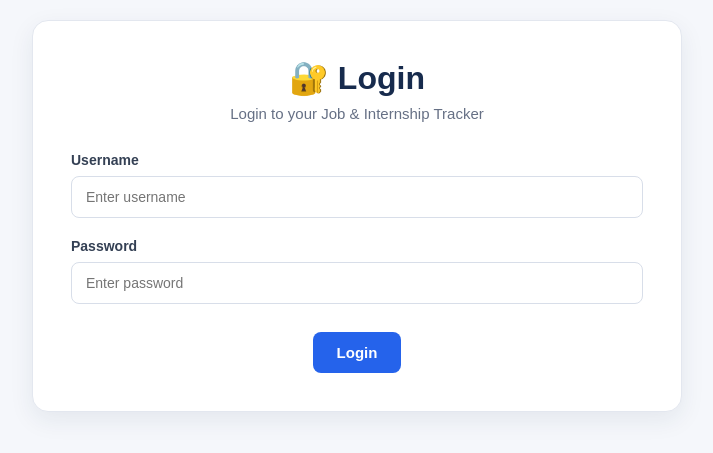
After one commit to Ramvelivela/job-internship-tracker, a Flask app: page /login in a window 1280 px wide. The commit adds this page. Shown: the top 453 px of the page, without its empty margins (283-996 px from the left). Run offline with Flask 3, Linux system fonts and the light colour scheme.

Commit message:
Add login authentication and route protection

```diff
--- a/app.py
+++ b/app.py
@@ -1,34 +1,65 @@
-from flask import Flask, render_template, request, redirect, send_from_directory
+from flask import Flask, render_template, request, redirect, send_from_directory, session
 import sqlite3
 import os
 from werkzeug.utils import secure_filename
 
 app = Flask(__name__)
+app.secret_key = "job_tracker_secret_key"
+
+def login_required():
+    if not session.get("logged_in"):
+        return redirect("/login")
+
+@app.route("/login", methods=["GET", "POST"])
+def login():
+    if request.method == "POST":
+        username = request.form["username"]
+        password = request.form["password"]
+
+        if username == "admin" and password == "1234":
+            session["logged_in"] = True
+            return redirect("/")
+
+        return "Invalid username or password"
+
+    return render_template("login.html")
+
+@app.route("/logout")
+def logout():
+    session.pop("logged_in", None)
+    return redirect("/login")
 
 
 @app.route("/")
 def home():
-    connection = sqlite3.connect("jobs.db")
-    connection.row_factory = sqlite3.Row
 
-    cursor = connection.cursor()
+        check = login_required()
+        if check:
+            return check
+        connection = sqlite3.connect("jobs.db")
+        connection.row_factory = sqlite3.Row
 
-    cursor.execute("SELECT * FROM jobs")
-    jobs = cursor.fetchall()
+        cursor = connection.cursor()
 
-    cursor.execute("SELECT * FROM internships")
-    internships = cursor.fetchall()
+        cursor.execute("SELECT * FROM jobs")
+        jobs = cursor.fetchall()
 
-    connection.close()
+        cursor.execute("SELECT * FROM internships")
+        internships = cursor.fetchall()
 
-    return render_template(
-        "index.html",
-        jobs=jobs,
-        internships=internships
-    )
+        connection.close()
+
+        return render_template(
+            "index.html",
+            jobs=jobs,
+            internships=internships
+        )
 
 @app.route("/delete-internship/<int:internship_id>")
 def delete_internship(internship_id):
+    check = login_required()
+    if check:
+        return check
     connection = sqlite3.connect("jobs.db")
     cursor = connection.cursor()
 
@@ -44,6 +75,9 @@ def delete_internship(internship_id):
 
 @app.route("/edit-internship/<int:internship_id>", methods=["GET", "POST"])
 def edit_internship(internship_id):
+    check = login_required()
+    if check:
+        return check
     connection = sqlite3.connect("jobs.db")
     connection.row_factory = sqlite3.Row
     cursor = connection.cursor()
@@ -82,6 +116,9 @@ def edit_internship(internship_id):
 
 @app.route("/add-job", methods=["GET", "POST"])
 def add_job():
+    check = login_required()
+    if check:
+        return check
     if request.method == "POST":
         company = request.form["company"]
         role = request.form["role"]
@@ -106,6 +143,9 @@ def add_job():
 
 @app.route("/add-internship", methods=["GET", "POST"])
 def add_internship():
+    check = login_required()
+    if check:
+        return check
     if request.method == "POST":
         company = request.form["company"]
         role = request.form["role"]
@@ -117,8 +157,8 @@ def add_internship():
         cursor = connection.cursor()
 
         cursor.execute("""
-            INSERT INTO internships (company, role, location, link)
-            VALUES (?, ?, ?, ?)
+            INSERT INTO internships (company, role, location, link, status)
+            VALUES (?, ?, ?, ?,?)
         """, (company, role, location, link, status))
 
         connection.commit()
@@ -131,6 +171,9 @@ def add_internship():
 
 @app.route("/delete-job/<int:job_id>")
 def delete_job(job_id):
+    check = login_required()
+    if check:
+        return check
     connection = sqlite3.connect("jobs.db")
     cursor = connection.cursor()
 
@@ -144,6 +187,9 @@ def delete_job(job_id):
 
 @app.route("/edit-job/<int:job_id>", methods=["GET", "POST"])
 def edit_job(job_id):
+    check = login_required()
+    if check:
+        return check
     connection = sqlite3.connect("jobs.db")
     connection.row_factory = sqlite3.Row
     cursor = connection.cursor()
@@ -178,6 +224,9 @@ def edit_job(job_id):
 
 @app.route("/resume")
 def resume():
+    check = login_required()
+    if check:
+        return check
     resumes = os.listdir("uploads")
 
     current_resume = resumes[0] if resumes else None
@@ -190,6 +239,9 @@ def resume():
 
 @app.route("/upload-resume", methods=["POST"])
 def upload_resume():
+    check = login_required()
+    if check:
+        return check
     if "resume" not in request.files:
         return redirect("/resume")
 
@@ -214,10 +266,16 @@ def upload_resume():
 
 @app.route("/view-resume/<filename>")
 def view_resume(filename):
+    check = login_required()
+    if check:
+        return check
     return send_from_directory("uploads", filename)
 
 @app.route("/delete-resume", methods=["POST"])
 def delete_resume():
+    check = login_required()
+    if check:
+        return check
     for filename in os.listdir("uploads"):
         file_path = os.path.join("uploads", filename)
 
--- a/static/style.css
+++ b/static/style.css
@@ -755,3 +755,22 @@ body.dark-mode .resume-box {
     color: #64748b;
     font-size: 14px;
 }
+
+/* ---------- Logout Button ---------- */
+
+.logout-btn {
+    display: inline-block;
+    margin-bottom: 18px;
+    padding: 9px 16px;
+    border: 1px solid #f0c7c7;
+    border-radius: 8px;
+    background: white;
+    color: #dc3545;
+    text-decoration: none;
+    font-size: 14px;
+    font-weight: 600;
+}
+
+.logout-btn:hover {
+    background: #fff5f5;
+}
--- a/templates/index.html
+++ b/templates/index.html
@@ -33,6 +33,10 @@
         <header class="hero">
 
             <h1>Job & Internship Tracker</h1>
+
+            <a href="/logout" class="logout-btn">
+                🚪 Logout
+            </a>
 
             <p>
                 Organize your career opportunities in one place.
--- /dev/null
+++ b/templates/login.html
@@ -0,0 +1,54 @@
+<!DOCTYPE html>
+<html lang="en">
+<head>
+    <meta charset="UTF-8">
+    <meta name="viewport" content="width=device-width, initial-scale=1.0">
+
+    <title>Login - Job & Internship Tracker</title>
+
+    <link rel="stylesheet" href="{{ url_for('static', filename='style.css') }}">
+</head>
+
+<body>
+
+    <div class="form-page">
+
+        <div class="form-header">
+            <h1>🔐 Login</h1>
+            <p>Login to your Job & Internship Tracker</p>
+        </div>
+
+        <form method="POST" class="job-form">
+
+            <div class="form-group">
+                <label>Username</label>
+                <input
+                    type="text"
+                    name="username"
+                    placeholder="Enter username"
+                    required
+                >
+            </div>
+
+            <div class="form-group">
+                <label>Password</label>
+                <input
+                    type="password"
+                    name="password"
+                    placeholder="Enter password"
+                    required
+                >
+            </div>
+
+            <div class="form-actions">
+                <button type="submit" class="primary-btn">
+                    Login
+                </button>
+            </div>
+
+        </form>
+
+    </div>
+
+</body>
+</html>
```
